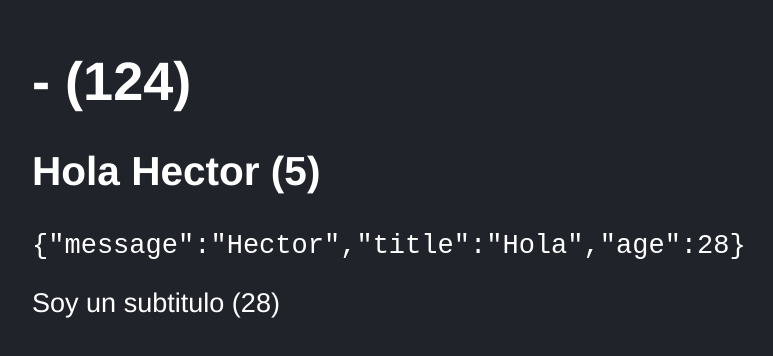
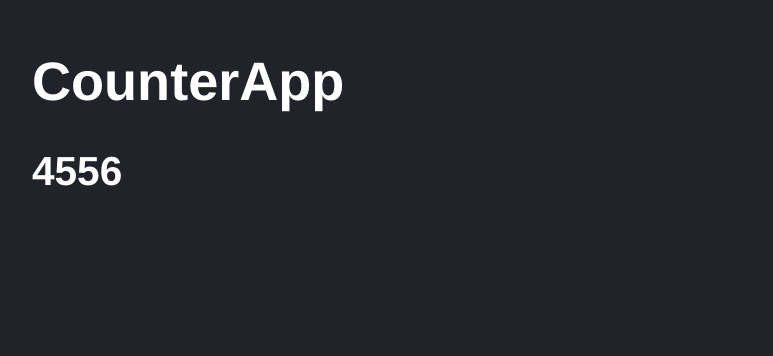
Before and after one commit to TeslaWillow/03-counter-app-vite, a React (Vite) app: page / in a window 1280 px wide. Shown: the part 134-490 px from the top of the page, without its empty margins (116-889 px from the left). Built offline with nearby package versions, Linux system fonts and the light colour scheme.

Commit message:
homework

```diff
--- /dev/null
+++ b/src/CounterApp.jsx
@@ -0,0 +1,19 @@
+import PropTypes from "prop-types";
+import { useEffect } from "react";
+
+export const CounterApp = ({value}) => {
+    useEffect(() => { // Necesary if want to use legacy  > react 18 proptypes
+        PropTypes.checkPropTypes(CounterApp.propTypes, { value }, 'prop', 'FirstApp');
+    }, [value]);
+
+    return (
+        <>
+         <h1>CounterApp</h1>
+         <h2> { value } </h2>
+        </>
+    )
+  }
+
+CounterApp.propTypes = {
+    value: PropTypes.number.isRequired,
+};
--- a/src/main.jsx
+++ b/src/main.jsx
@@ -1,12 +1,14 @@
 import React from 'react';
 import ReactDOM from 'react-dom/client';
 
-import { FirstApp } from './FirstApp';
+
 
 import './styles.css'; // Import styles0
+import { CounterApp } from './CounterApp';
 
 ReactDOM.createRoot( document.getElementById('root') ).render(
     <React.StrictMode>
-        <FirstApp  subTitle={ 123 } />
+        {/* <FirstApp  subTitle={ 123 } /> */}
+        <CounterApp value={4556} />
     </React.StrictMode>
 )
```
